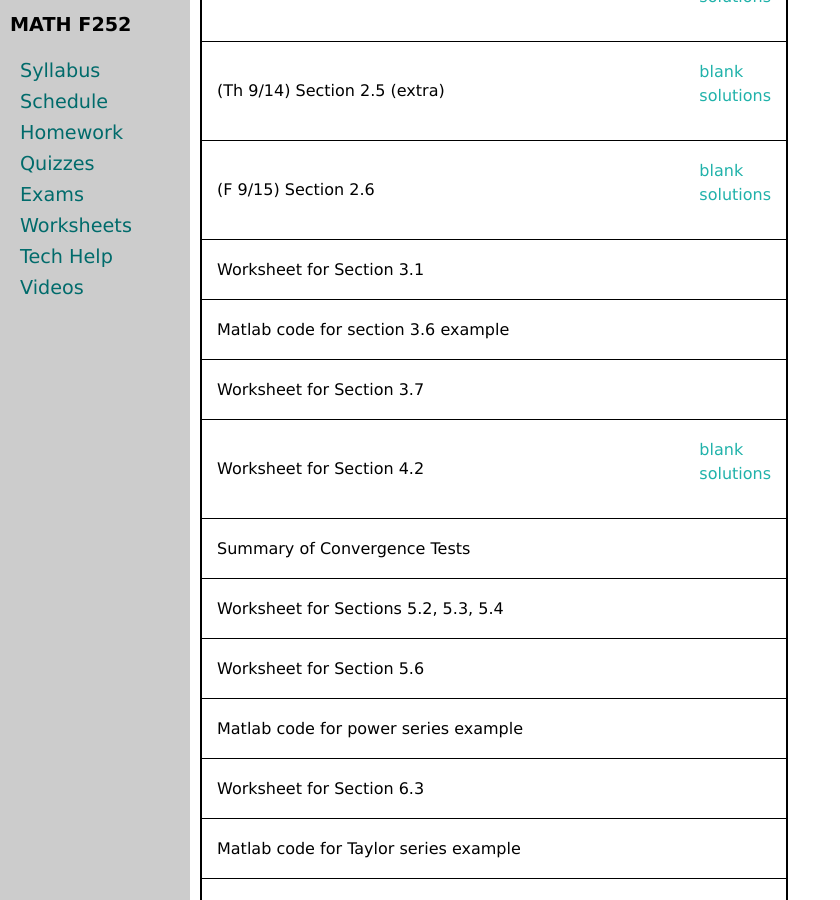
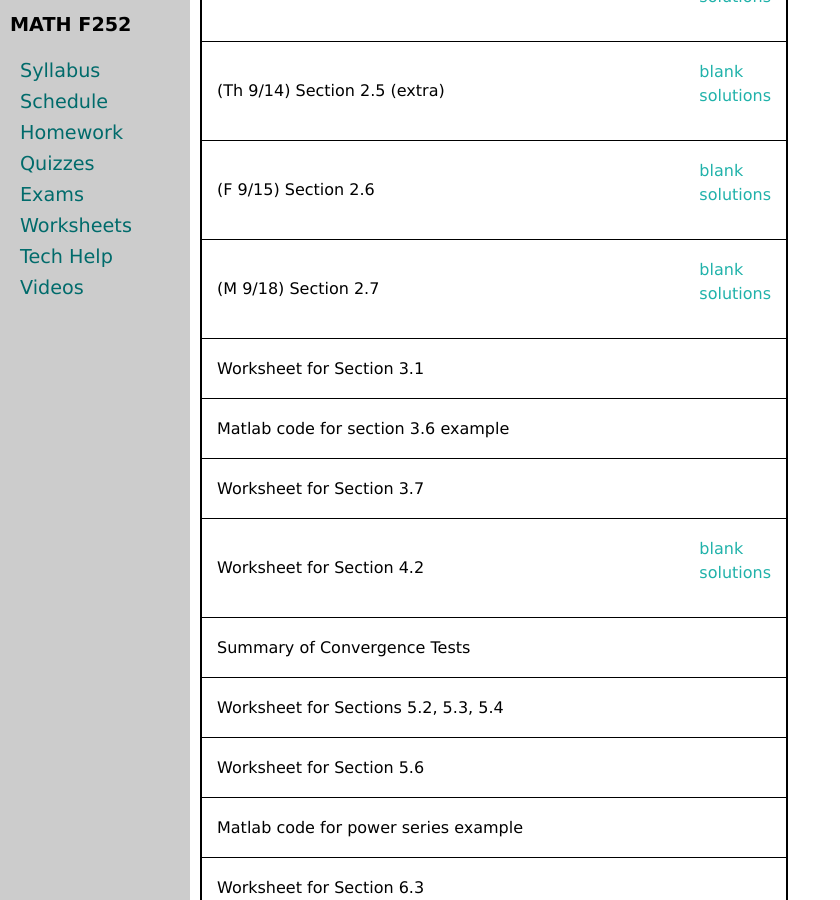
Before and after one commit to uaf-math/calc2, a Jekyll site: the page built from worksheets.md, in a window 1280 px wide and 900 px high, scrolled down 1176 px. Shown: the whole window, without its empty margins (0-840 px from the left). Built offline with Jekyll 4.4.1, drawn with Linux system fonts in a browser that asks for light colours.

Commit message:
Update worksheets.yml

```diff
--- a/_data/worksheets.yml
+++ b/_data/worksheets.yml
@@ -37,6 +37,9 @@ worksheets:
 - name: (F 9/15) Section 2.6
   blank: M252-2-6.pdf
   solutions: M252-2-6-s.pdf
+- name: (M 9/18) Section 2.7
+  blank: M252-2-7.pdf
+  solutions: M252-2-7-s.pdf
 - name: Worksheet for Section 3.1
   #blank: 3p1.pdf
   #solutions: 3p1solns.pdf
```
